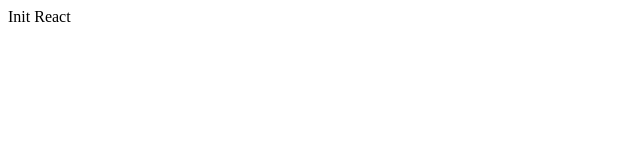
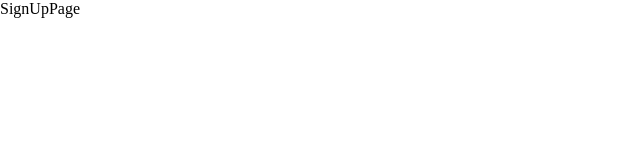
Before and after one commit to bytrustu/wanted-pre-onboarding-challenge-fe-1, a React (Create React App) app: page /signup in a window 1280 px wide. Shown: the top 160 px of the page, without its empty margins (0-640 px from the left). Built offline with nearby package versions, Linux system fonts and the light colour scheme.

Commit message:
feat: GlobalStyle 및 Router 추가

```diff
--- a/package.json
+++ b/package.json
@@ -21,11 +21,13 @@
     "prettier": "^2.7.1",
     "react": "^18.2.0",
     "react-dom": "^18.2.0",
+    "react-router-dom": "^6.4.5",
     "react-scripts": "5.0.1",
     "styled-components": "^5.3.5"
   },
   "devDependencies": {
     "@types/node": "18.0.5",
+    "@types/react-dom": "^18.0.9",
     "eslint": "8.20.0",
     "husky": "^8.0.2",
     "lint-staged": "^13.1.0",
--- a/src/App.tsx
+++ b/src/App.tsx
@@ -1,10 +1,12 @@
-function App() {
-  console.log('lint stage test');
-  return (
-    <div className="App">
-      Init React
-    </div>
-  );
-}
+import React from 'react';
 
+import Router from './Router';
+import GlobalStyles from './ui/core/GlobalStyles';
+
+const App = () => (
+  <>
+    <Router />
+    <GlobalStyles />
+  </>
+);
 export default App;
--- /dev/null
+++ b/src/Router.tsx
@@ -0,0 +1,14 @@
+import React from 'react';
+import { Route, Routes } from 'react-router-dom';
+
+import { SignInPage, SignUpPage, MainPage } from './ui/pages';
+
+const Router = () => (
+  <Routes>
+    <Route path="/" element={<SignInPage />} />
+    <Route path="/signup" element={<SignUpPage />} />
+    <Route path="/main" element={<MainPage />} />
+  </Routes>
+);
+
+export default Router;
--- a/src/index.css
+++ /dev/null
@@ -1,13 +0,0 @@
-body {
-  margin: 0;
-  font-family: -apple-system, BlinkMacSystemFont, 'Segoe UI', 'Roboto', 'Oxygen',
-    'Ubuntu', 'Cantarell', 'Fira Sans', 'Droid Sans', 'Helvetica Neue',
-    sans-serif;
-  -webkit-font-smoothing: antialiased;
-  -moz-osx-font-smoothing: grayscale;
-}
-
-code {
-  font-family: source-code-pro, Menlo, Monaco, Consolas, 'Courier New',
-    monospace;
-}
--- a/src/index.js
+++ /dev/null
@@ -1,10 +0,0 @@
-import React from 'react';
-import ReactDOM from 'react-dom/client';
-import App from './App';
-
-const root = ReactDOM.createRoot(document.getElementById('root'));
-root.render(
-  <React.StrictMode>
-    <App />
-  </React.StrictMode>
-);
--- /dev/null
+++ b/src/index.tsx
@@ -0,0 +1,12 @@
+import React from 'react';
+import ReactDOM from 'react-dom';
+import { BrowserRouter } from 'react-router-dom';
+
+import App from './App';
+
+ReactDOM.render(
+  <BrowserRouter>
+    <App />
+  </BrowserRouter>,
+  document.getElementById('root'),
+);
--- /dev/null
+++ b/src/ui/core/GlobalStyles.ts
@@ -0,0 +1,31 @@
+import { createGlobalStyle } from 'styled-components';
+
+const GlobalStyles = createGlobalStyle`
+
+  html {
+    height: 100%;
+  }
+
+  body {
+    height: auto;
+    margin: 0;
+    box-sizing: border-box;
+    -webkit-font-smoothing: antialiased;
+    -moz-osx-font-smoothing: grayscale;
+    overflow-x: hidden;
+    touch-action: none;
+  }
+
+  *,
+  *:before,
+  *:after {
+    box-sizing: inherit;
+  }
+
+  a {
+    text-decoration: none;
+    color: inherit;
+  }
+`;
+
+export default GlobalStyles;
--- /dev/null
+++ b/src/ui/pages/MainPage.tsx
@@ -0,0 +1,9 @@
+import React from 'react';
+
+const MainPage = () => (
+  <div>
+    MainPage
+  </div>
+);
+
+export default MainPage;
--- /dev/null
+++ b/src/ui/pages/SignInPage.tsx
@@ -0,0 +1,9 @@
+import React from 'react';
+
+const SignInPage = () => (
+  <div>
+    SignInPage
+  </div>
+);
+
+export default SignInPage;
--- /dev/null
+++ b/src/ui/pages/SignUpPage.tsx
@@ -0,0 +1,9 @@
+import React from 'react';
+
+const SignUpPage = () => (
+  <div>
+    SignUpPage
+  </div>
+);
+
+export default SignUpPage;
--- /dev/null
+++ b/src/ui/pages/index.ts
@@ -0,0 +1,3 @@
+export { default as SignInPage } from './SignInPage';
+export { default as SignUpPage } from './SignUpPage';
+export { default as MainPage } from './MainPage';
--- a/tsconfig.json
+++ b/tsconfig.json
@@ -3,10 +3,6 @@
     "target": "es5",
     "lib": ["dom", "dom.iterable", "esnext"],
     "baseUrl": ".",
-    "paths": {
-      "@ui/*": ["ui/*"],
-      "@components/*": ["ui/components/*"]
-    },
     "allowJs": true,
     "skipLibCheck": true,
     "strict": true,
```
Also changed, not shown: 1 other file (tests, documents, lock files or other folders).
